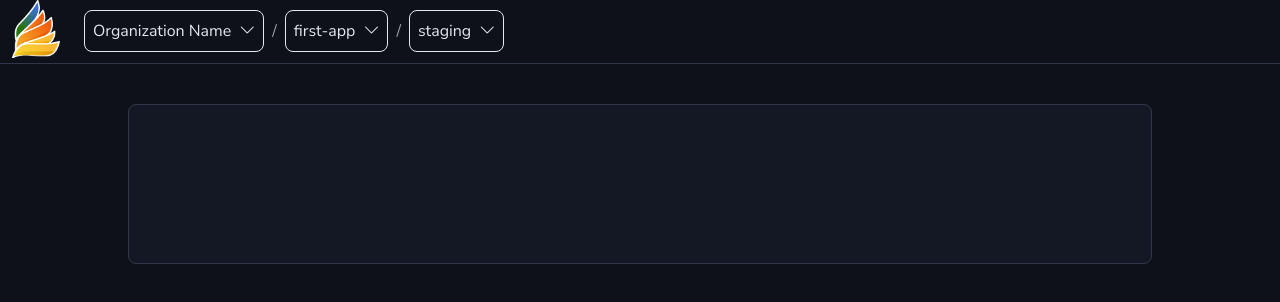
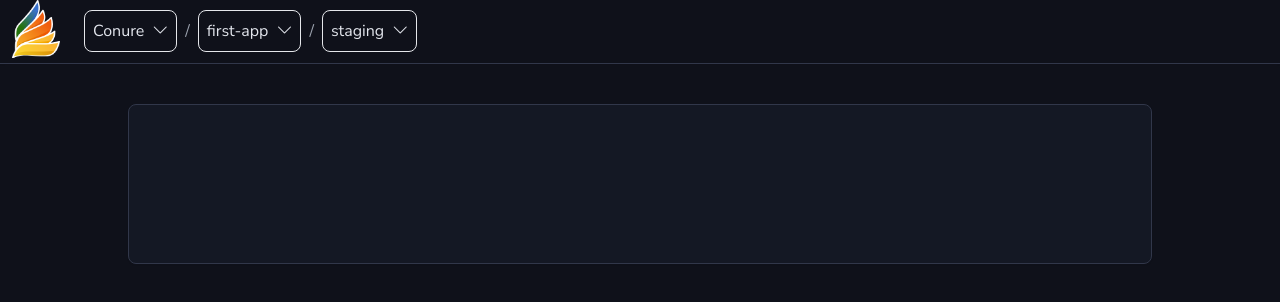
Before and after one commit to coffeenights/conure-frontend, a Vue app: page /applications/1 in a window 1280 px wide. Shown: the top 302 px of the page. Built offline with nearby package versions, Linux system fonts and the light colour scheme.

Commit message:
feat: Create the breadcrumb component

```diff
--- a/src/components/Breadcrumb.vue
+++ b/src/components/Breadcrumb.vue
@@ -1,6 +1,6 @@
 <template>
     <div class="cursor-pointer border border-gray-200 rounded-lg mt-1 p-2 hover:border-gray-500 transition duration-500 inline-block mr-2">
-        <label class="mr-2 cursor-pointer">Organization Name</label>
+        <label class="mr-2 cursor-pointer">{{ $attrs.title }}</label>
         <i class="bi-chevron-down cursor-pointer"></i>
     </div>
 </template>
--- a/src/components/Navbar.vue
+++ b/src/components/Navbar.vue
@@ -1,3 +1,7 @@
+<script setup lang="ts">
+import Breadcrumb from '../components/Breadcrumb.vue'
+let data = ['Conure', 'first-app', 'staging']
+</script>
 <template>
     <nav class="bg-white h-16 shadow-sm min-w-max sticky top-0 border-b border-gray-200 dark:bg-body dark:border-navbar">
         <div class="flex flex-row items-center">
@@ -14,19 +18,9 @@
                 </svg>
             </div>
             <div class="breadcrumbs">
-                <div class="cursor-pointer border border-gray-200 rounded-lg mt-1 p-2 hover:border-gray-500 transition duration-500 inline-block mr-2">
-                    <label class="mr-2 cursor-pointer">Organization Name</label>
-                    <i class="bi-chevron-down cursor-pointer"></i>
-                </div>
-                <label class=" text-gray-400 mr-2">/</label>
-                <div class="cursor-pointer border border-gray-200 rounded-lg mt-1 p-2 hover:border-gray-500 transition duration-500 inline-block mr-2">
-                    <label class="mr-2 cursor-pointer">first-app</label>
-                    <i class="bi-chevron-down cursor-pointer"></i>
-                </div>
-                <label class=" text-gray-400 mr-2">/</label>
-                <div class="cursor-pointer border border-gray-200 rounded-lg mt-1 p-2 hover:border-gray-500 transition duration-500 inline-block mr-2">
-                    <label class="mr-2 cursor-pointer">staging</label>
-                    <i class="bi-chevron-down cursor-pointer"></i>
+                <div v-for="(title, index) in data" :title="title" class="inline">
+                    <Breadcrumb :title="title" />
+                    <label v-if="index != data.length - 1" class="text-gray-400 mr-2">/</label>
                 </div>
             </div>
             <div class="profile "></div>
```
